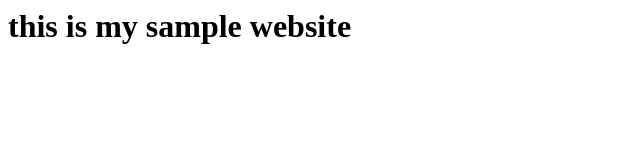
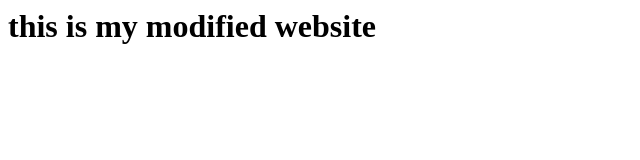
Before and after one commit to thiyagu129/test123, a plain HTML site: page index.html in a window 1280 px wide. Shown: the whole page, without its empty margins (0-640 px from the left). Drawn offline with Linux system fonts and the light colour scheme.

Commit message:
new code

```diff
--- a/index.html
+++ b/index.html
@@ -1 +1 @@
-<h1> this is my sample website </h1>
+<h1> this is my modified  website </h1>
```
